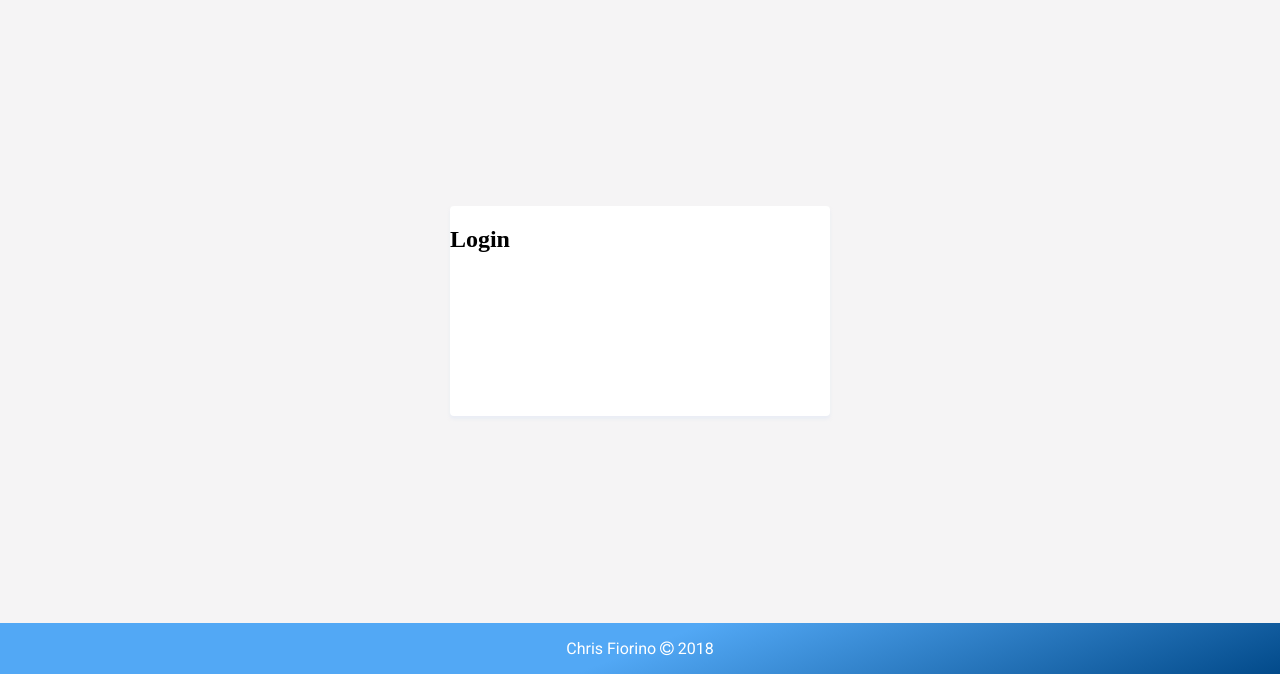
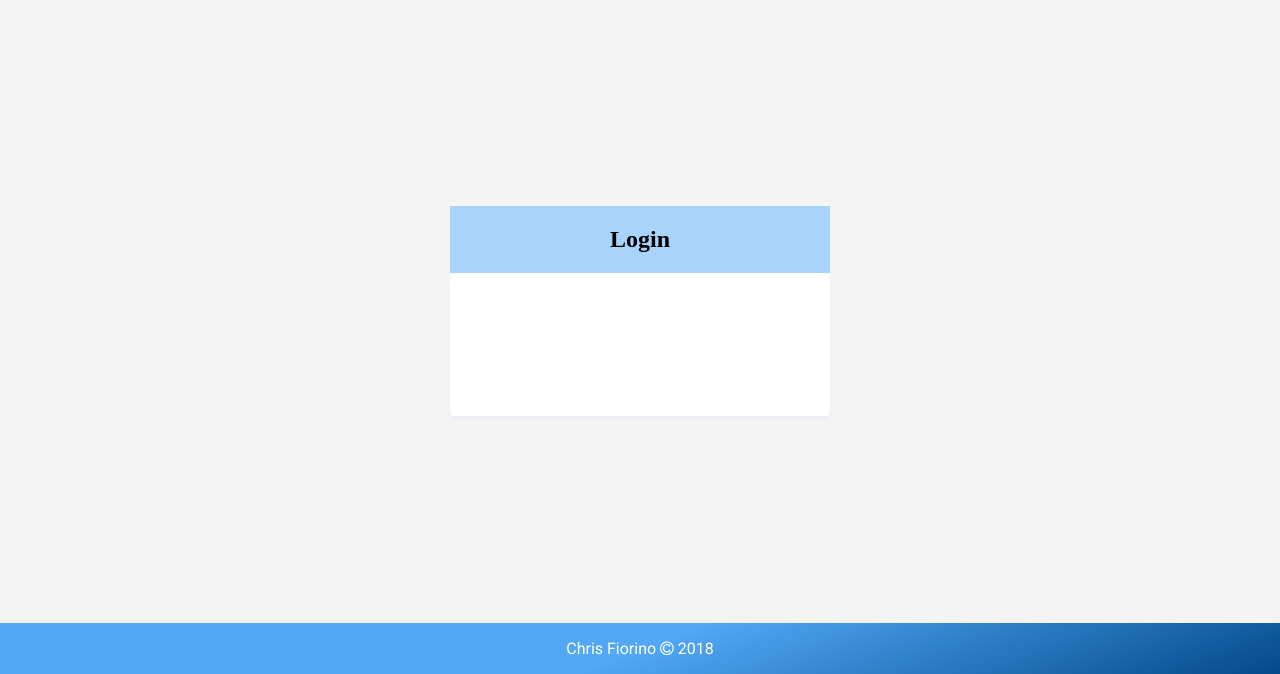
Before and after one commit to chrisfio/BartenderAtHome, a Flask app: page /login in a window 1280 px wide. Shown: the part 126-800 px from the top of the page. Run offline with Flask 2, Linux system fonts and the light colour scheme; some libraries are stand-ins or nearby versions.

Commit message:
Styling again, typo

```diff
--- a/templates/login.html
+++ b/templates/login.html
@@ -14,7 +14,7 @@
 	</head>
 	<body>
 		<div class="login-box">
-			<div class="top-title-signin">
+			<div class="top-title-login">
 				<h2 class="section-header">Login</h2>
 			</div>
 				<div class="google-signin" id="signinButton">
```
